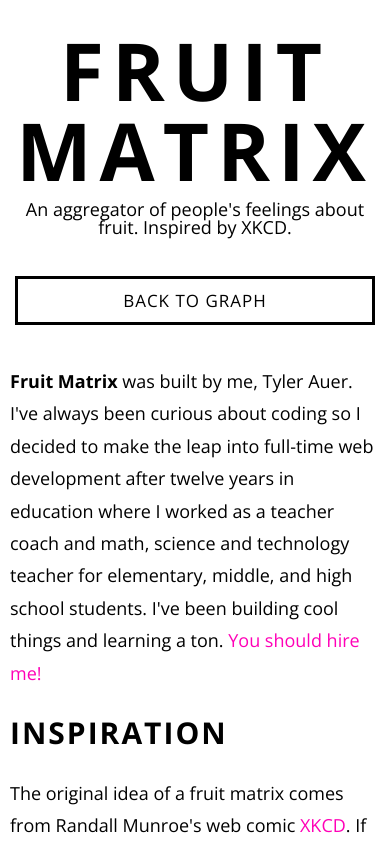
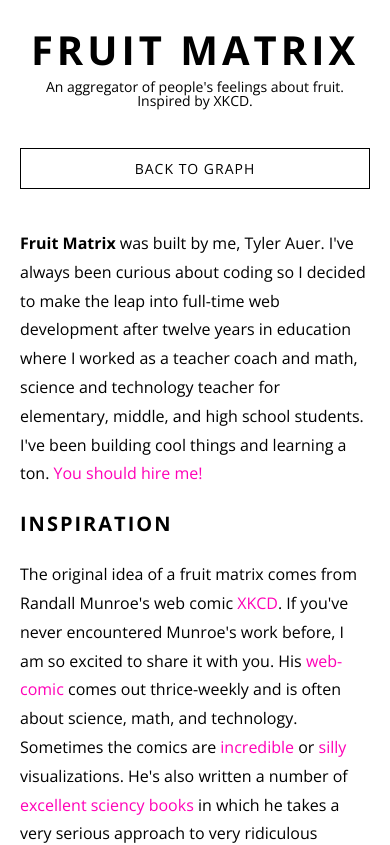
Before and after one commit to TylerAuer/fruit, a React (Create React App) app: page /about in a window 390 px wide. Shown: the top 845 px of the page. Built offline with nearby package versions, Linux system fonts and the light colour scheme; no server answers.

Commit message:
add responsive stylings to <About>

```diff
--- a/src/components/About.scss
+++ b/src/components/About.scss
@@ -1,7 +1,7 @@
 .about {
   max-width: 80rem;
   margin: 0 auto;
-  padding: 0 1rem;
+  padding: 0 2rem;
 
   &__header {
     margin: 3rem 0 3rem 0;
@@ -19,17 +19,36 @@
     letter-spacing: 8px;
     color: black;
     text-decoration: none;
+
+    @media (max-width: 700px) {
+      font-size: 5.3rem;
+      letter-spacing: 5px;
+    }
+
+    @media (max-width: 475px) {
+      font-size: 4rem;
+      letter-spacing: 4px;
+    }
   }
 
   &__subtitle {
     font-size: 1.8rem;
     line-height: 1;
     margin: 1rem 0;
+
+    @media (max-width: 700px) {
+      font-size: 1.4rem;
+    }
   }
 
   button {
     margin: 4rem auto;
     display: block;
+
+    @media (max-width: 475px) {
+      font-size: 1.4rem;
+      border-width: 1.5px;
+    }
   }
 
   main h2 {
@@ -42,12 +61,20 @@
     &:hover {
       text-shadow: 2px 2px 0 rgb(255, 0, 183);
     }
+
+    @media (max-width: 475px) {
+      font-size: 2rem;
+    }
   }
 
   main p {
     margin-bottom: 2rem;
     line-height: 1.8;
     font-size: 1.8rem;
+
+    @media (max-width: 475px) {
+      font-size: 1.6rem;
+    }
 
     a,
     a:visited {
```
